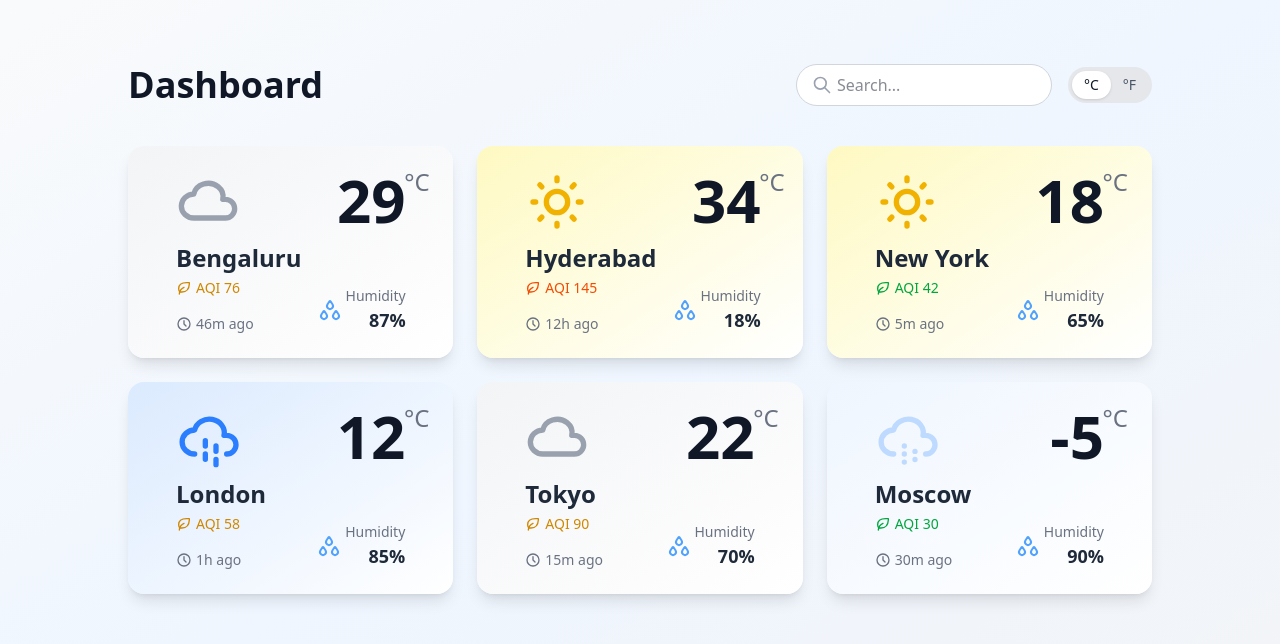
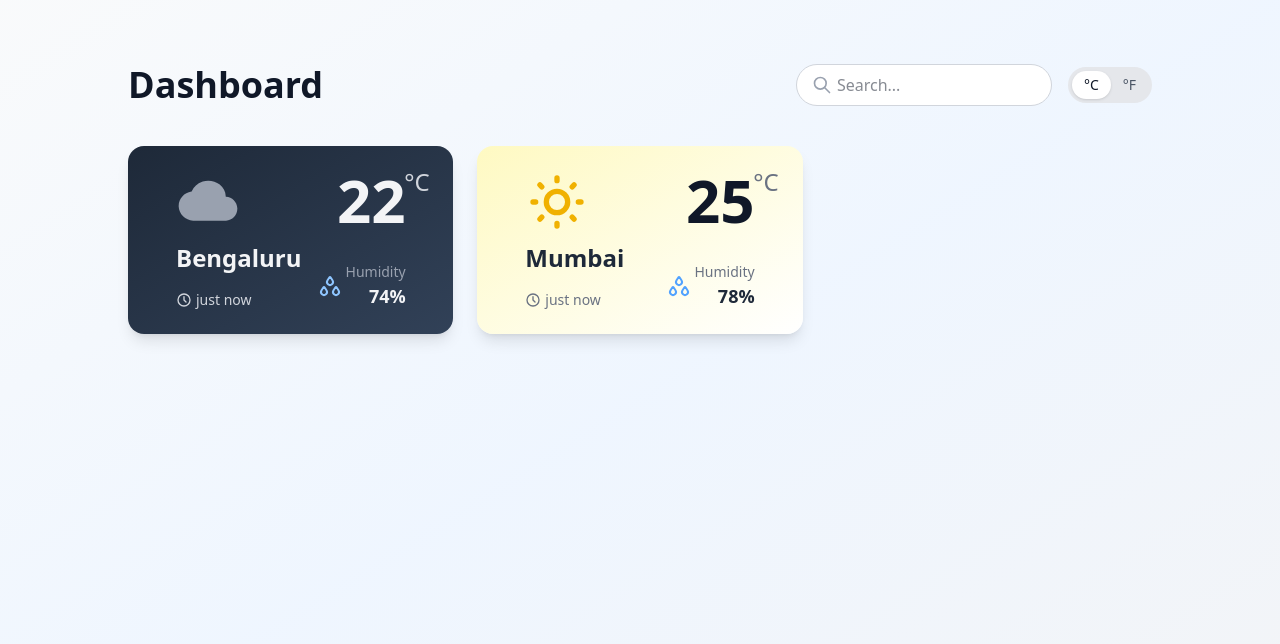
Before and after one commit to Krishnanand2517/taptalent-weather-krish, a React (Vite) app: page / in a window 1280 px wide. Shown: the top 644 px of the page. Built offline with nearby package versions, Linux system fonts and the light colour scheme.

Commit message:
feat: Update everything to work with the format of the real API response

```diff
--- a/src/components/Header.tsx
+++ b/src/components/Header.tsx
@@ -12,7 +12,7 @@ const Header = () => {
     location.pathname === "/"
       ? "Dashboard"
       : cityId
-      ? mockWeatherData.find((city) => city.id === cityId)?.city
+      ? mockWeatherData.find((city) => city.id === cityId)?.name
       : "Detailed View";
 
   return (
--- a/src/components/WeatherCard.tsx
+++ b/src/components/WeatherCard.tsx
@@ -1,64 +1,115 @@
-import { IconDroplets, IconLeaf, IconClock } from "@tabler/icons-react";
+import { useNavigate } from "react-router-dom";
+import { IconDroplets, IconClock } from "@tabler/icons-react";
 
 import type { CityData } from "../types";
 import WeatherIcon from "./WeatherIcon";
-import { getAqiColor, getCardBg } from "../utils/colors";
-import { useNavigate } from "react-router-dom";
+import { getCardBg } from "../utils/colors";
+import { getRelativeTime } from "../utils/relativeTime";
 
 interface WeatherCardProps {
   cityData: CityData;
 }
 
 const WeatherCard = ({ cityData }: WeatherCardProps) => {
-  const { id, city, temperature, condition, humidity, aqi, lastUpdated } =
-    cityData;
+  const {
+    id,
+    name,
+    main: { temp, humidity },
+    weather,
+    dt,
+  } = cityData;
+
+  const condition = weather[0]?.main ?? "Unknown";
+  const icon = weather[0].icon ?? "";
+  const temperature = Math.round(temp - 273.15);
+  const lastUpdated = getRelativeTime(dt);
+  const isNight = icon.endsWith("n");
 
   const navigate = useNavigate();
 
   return (
     <div
       onClick={() => navigate(`/city-${id}`)}
-      className={`bg-linear-to-br ${getCardBg(condition)}
+      className={`bg-linear-to-br ${getCardBg(condition, isNight)}
                  p-6 md:px-12 rounded-2xl shadow-lg
                  transition-all duration-300 ease-in-out
-                 hover:cursor-pointer hover:shadow-xl hover:-translate-y-1`}
+                 hover:cursor-pointer hover:shadow-xl hover:-translate-y-1
+                 ${isNight ? "text-gray-100" : "text-gray-800"}`}
     >
       <div className="flex justify-between space-x-4">
-        {/* Left Column: Icon, City, AQI, Status */}
+        {/* Left Column: Icon, City, Time */}
         <div className="flex flex-col justify-between">
           <div>
-            <WeatherIcon condition={condition} className="w-16 h-16" />
-            <h2 className="text-2xl font-bold text-gray-800 mt-2">{city}</h2>
+            <WeatherIcon
+              condition={condition}
+              isNight={isNight}
+              className="w-16 h-16"
+            />
+            <h2
+              className={`text-2xl font-bold mt-2 ${
+                isNight ? "text-gray-100" : "text-gray-800"
+              }`}
+            >
+              {name}
+            </h2>
+          </div>
+
+          <div className="mt-4">
             <div
-              className={`flex items-center space-x-1 ${getAqiColor(aqi)} mt-1`}
+              className={`flex items-center space-x-1 ${
+                isNight ? "text-gray-300" : "text-gray-500"
+              }`}
             >
-              <IconLeaf className="w-4 h-4" />
-              <span className="text-sm font-medium">AQI {aqi}</span>
-            </div>
-          </div>
-          <div className="mt-4">
-            <div className="flex items-center space-x-1 text-gray-500">
               <IconClock className="w-4 h-4" />
               <span className="text-sm">{lastUpdated}</span>
             </div>
           </div>
         </div>
 
-        {/* Right Column: Temp, Humidity */}
+        {/* Right Column: Temp & Humidity */}
         <div className="flex flex-col items-end justify-between text-right">
           <div>
-            <h1 className="text-6xl font-bold text-gray-900 relative">
+            <h1
+              className={`text-6xl font-bold relative ${
+                isNight ? "text-gray-100" : "text-gray-900"
+              }`}
+            >
               {temperature}
-              <span className="text-2xl absolute -top-1 -right-6 font-light text-gray-500">
+              <span
+                className={`text-2xl absolute -top-1 -right-6 font-light ${
+                  isNight ? "text-gray-300" : "text-gray-500"
+                }`}
+              >
                 °C
               </span>
             </h1>
           </div>
-          <div className="flex items-center space-x-1 text-gray-600 mt-4">
-            <IconDroplets className="w-6 h-6 text-blue-400" />
+
+          <div
+            className={`flex items-center space-x-1 mt-4 ${
+              isNight ? "text-gray-300" : "text-gray-600"
+            }`}
+          >
+            <IconDroplets
+              className={`w-6 h-6 ${
+                isNight ? "text-blue-300" : "text-blue-400"
+              }`}
+            />
             <div>
-              <p className="text-sm text-gray-500">Humidity</p>
-              <p className="text-lg font-semibold text-gray-800">{humidity}%</p>
+              <p
+                className={`text-sm ${
+                  isNight ? "text-gray-400" : "text-gray-500"
+                }`}
+              >
+                Humidity
+              </p>
+              <p
+                className={`text-lg font-semibold ${
+                  isNight ? "text-gray-100" : "text-gray-800"
+                }`}
+              >
+                {humidity}%
+              </p>
             </div>
           </div>
         </div>
--- a/src/components/WeatherIcon.tsx
+++ b/src/components/WeatherIcon.tsx
@@ -4,54 +4,98 @@ import {
   IconCloudRain,
   IconCloudSnow,
   IconCloud,
+  IconCloudStorm,
+  IconDroplets,
   IconThermometer,
+  IconMoon,
 } from "@tabler/icons-react";
 
 interface WeatherIconProps {
   condition: string;
-  className: string;
+  isNight: boolean;
+  className?: string;
 }
 
-const WeatherIcon = ({ condition, className }: WeatherIconProps) => {
+const WeatherIcon = ({ condition, isNight, className }: WeatherIconProps) => {
   const iconProps = { className: className || "w-16 h-16" };
+  const cond = condition.toLowerCase();
 
-  // Colors for light theme
-  switch (condition) {
-    case "sunny":
-      return (
+  switch (cond) {
+    case "clear":
+      return isNight ? (
+        <IconMoon
+          {...iconProps}
+          className={`${iconProps.className} text-indigo-300`}
+        />
+      ) : (
         <IconSun
           {...iconProps}
           className={`${iconProps.className} text-yellow-500`}
         />
       );
-    case "cloudy":
+
+    case "clouds":
       return (
         <IconCloudFilled
           {...iconProps}
-          className={`${iconProps.className} text-gray-500`}
+          className={`${iconProps.className} ${
+            isNight ? "text-gray-400" : "text-gray-500"
+          }`}
         />
       );
-    case "rainy":
+
+    case "rain":
       return (
         <IconCloudRain
           {...iconProps}
-          className={`${iconProps.className} text-blue-500`}
+          className={`${iconProps.className} ${
+            isNight ? "text-blue-300" : "text-blue-500"
+          }`}
         />
       );
-    case "snowy":
+
+    case "drizzle":
+      return (
+        <IconDroplets
+          {...iconProps}
+          className={`${iconProps.className} ${
+            isNight ? "text-blue-200" : "text-blue-400"
+          }`}
+        />
+      );
+
+    case "thunderstorm":
+      return (
+        <IconCloudStorm
+          {...iconProps}
+          className={`${iconProps.className} ${
+            isNight ? "text-purple-300" : "text-purple-500"
+          }`}
+        />
+      );
+
+    case "snow":
       return (
         <IconCloudSnow
           {...iconProps}
-          className={`${iconProps.className} text-blue-200`}
+          className={`${iconProps.className} ${
+            isNight ? "text-blue-200" : "text-blue-300"
+          }`}
         />
       );
-    case "partly-cloudy":
+
+    case "haze":
+    case "fog":
+    case "mist":
       return (
         <IconCloud
           {...iconProps}
-          className={`${iconProps.className} text-gray-400`}
+          className={`${iconProps.className} ${
+            isNight ? "text-gray-400" : "text-gray-300"
+          }`}
         />
       );
+
     default:
       return (
         <IconThermometer
--- a/src/data/mockData.ts
+++ b/src/data/mockData.ts
@@ -2,57 +2,77 @@ import type { CityData } from "../types";
 
 export const mockWeatherData: CityData[] = [
   {
-    id: 1,
-    city: "Bengaluru",
-    temperature: 29,
-    condition: "partly-cloudy",
-    humidity: 87,
-    aqi: 76,
-    lastUpdated: "46m ago",
+    coord: {
+      lon: 77.6033,
+      lat: 12.9762,
+    },
+    weather: [
+      {
+        id: 801,
+        main: "Clouds",
+        description: "few clouds",
+        icon: "02n",
+      },
+    ],
+    base: "stations",
+    main: {
+      temp: 294.79,
+      feels_like: 294.94,
+      temp_min: 293.95,
+      temp_max: 295.38,
+      pressure: 1014,
+      humidity: 74,
+      sea_level: 1014,
+      grnd_level: 917,
+    },
+    visibility: 6000,
+    wind: {
+      speed: 4.02,
+      deg: 270,
+      gust: 8.94,
+    },
+    clouds: {
+      all: 20,
+    },
+    dt: 1762020931,
+    sys: {
+      type: 2,
+      id: 2105374,
+      country: "IN",
+      sunrise: 1761957790,
+      sunset: 1761999783,
+    },
+    timezone: 19800,
+    id: 1277333,
+    name: "Bengaluru",
+    cod: 200,
   },
   {
-    id: 2,
-    city: "Hyderabad",
-    temperature: 34,
-    condition: "sunny",
-    humidity: 18,
-    aqi: 145,
-    lastUpdated: "12h ago",
-  },
-  {
-    id: 3,
-    city: "New York",
-    temperature: 18,
-    condition: "sunny",
-    humidity: 65,
-    aqi: 42,
-    lastUpdated: "5m ago",
-  },
-  {
-    id: 4,
-    city: "London",
-    temperature: 12,
-    condition: "rainy",
-    humidity: 85,
-    aqi: 58,
-    lastUpdated: "1h ago",
-  },
-  {
-    id: 5,
-    city: "Tokyo",
-    temperature: 22,
-    condition: "partly-cloudy",
-    humidity: 70,
-    aqi: 90,
-    lastUpdated: "15m ago",
-  },
-  {
-    id: 6,
-    city: "Moscow",
-    temperature: -5,
-    condition: "snowy",
-    humidity: 90,
-    aqi: 30,
-    lastUpdated: "30m ago",
+    coord: { lon: 72.8777, lat: 19.076 },
+    weather: [
+      { id: 802, main: "Clear", description: "scattered clouds", icon: "03d" },
+    ],
+    base: "stations",
+    main: {
+      temp: 298.12,
+      feels_like: 299.2,
+      temp_min: 297.15,
+      temp_max: 299.15,
+      pressure: 1010,
+      humidity: 78,
+    },
+    visibility: 7000,
+    wind: { speed: 3.5, deg: 250 },
+    clouds: { all: 40 },
+    dt: 1762020931,
+    sys: {
+      country: "IN",
+      sunrise: 1761956790,
+      sunset: 1761999783,
+    },
+    timezone: 19800,
+    id: 1275339,
+    name: "Mumbai",
+    cod: 200,
   },
 ];
--- a/src/types.ts
+++ b/src/types.ts
@@ -1,9 +1,44 @@
 export type CityData = {
+  coord: {
+    lon: number;
+    lat: number;
+  };
+  weather: {
+    id: number;
+    main: string;
+    description: string;
+    icon: string;
+  }[];
+  base: string;
+  main: {
+    temp: number;
+    feels_like: number;
+    temp_min: number;
+    temp_max: number;
+    pressure: number;
+    humidity: number;
+    sea_level?: number;
+    grnd_level?: number;
+  };
+  visibility: number;
+  wind: {
+    speed: number;
+    deg: number;
+    gust?: number;
+  };
+  clouds: {
+    all: number;
+  };
+  dt: number;
+  sys: {
+    type?: number;
+    id?: number;
+    country: string;
+    sunrise: number;
+    sunset: number;
+  };
+  timezone: number;
   id: number;
-  city: string;
-  temperature: number;
-  condition: string;
-  humidity: number;
-  aqi: number;
-  lastUpdated: string;
+  name: string;
+  cod: number;
 };
--- a/src/utils/colors.ts
+++ b/src/utils/colors.ts
@@ -6,19 +6,47 @@ export const getAqiColor = (aqi: number) => {
   return "text-red-600";
 };
 
-// Card background color based on weather
-export const getCardBg = (condition: string) => {
-  switch (condition) {
-    case "sunny":
-      return "from-yellow-100 to-white";
-    case "rainy":
-      return "from-blue-100 to-white";
-    case "snowy":
-      return "from-blue-50 to-white";
-    case "cloudy":
-    case "partly-cloudy":
-      return "from-gray-100 to-white";
-    default:
-      return "bg-white";
+// Card background color based on weather and day/night
+export const getCardBg = (condition: string, isNight: boolean) => {
+  const cond = condition.toLowerCase();
+
+  if (isNight) {
+    switch (cond) {
+      case "clear":
+        return "from-blue-900 to-slate-800";
+      case "thunderstorm":
+        return "from-purple-900 to-slate-800";
+      case "drizzle":
+        return "from-blue-800 to-slate-800";
+      case "rain":
+        return "from-blue-900 to-gray-800";
+      case "snow":
+        return "from-blue-700 to-slate-700";
+      case "clouds":
+      case "haze":
+      case "fog":
+        return "from-gray-800 to-slate-700";
+      default:
+        return "bg-slate-800";
+    }
+  } else {
+    switch (cond) {
+      case "clear":
+        return "from-yellow-100 to-white";
+      case "thunderstorm":
+        return "from-purple-200 to-white";
+      case "drizzle":
+        return "from-blue-200 to-white";
+      case "rain":
+        return "from-blue-300 to-white";
+      case "snow":
+        return "from-blue-50 to-white";
+      case "clouds":
+      case "haze":
+      case "fog":
+        return "from-gray-100 to-white";
+      default:
+        return "bg-white";
+    }
   }
 };
--- /dev/null
+++ b/src/utils/relativeTime.ts
@@ -0,0 +1,10 @@
+// Convert timestamp to relative time (e.g., "2m ago")
+export const getRelativeTime = (timestamp: number): string => {
+  const now = Date.now();
+  const diffSec = Math.floor((now - timestamp * 1000) / 1000);
+
+  if (diffSec < 60) return "just now";
+  if (diffSec < 3600) return `${Math.floor(diffSec / 60)}m ago`;
+  if (diffSec < 86400) return `${Math.floor(diffSec / 3600)}h ago`;
+  return `${Math.floor(diffSec / 86400)}d ago`;
+};
```
